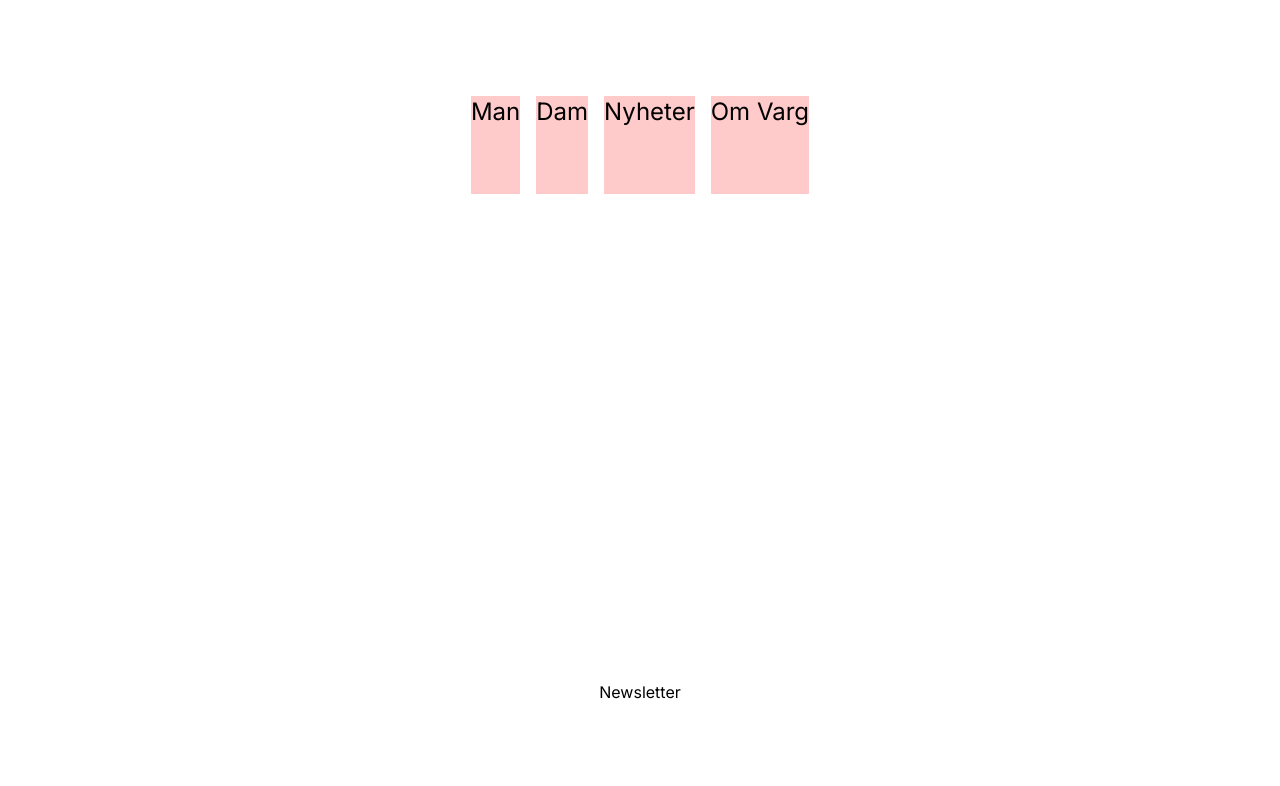
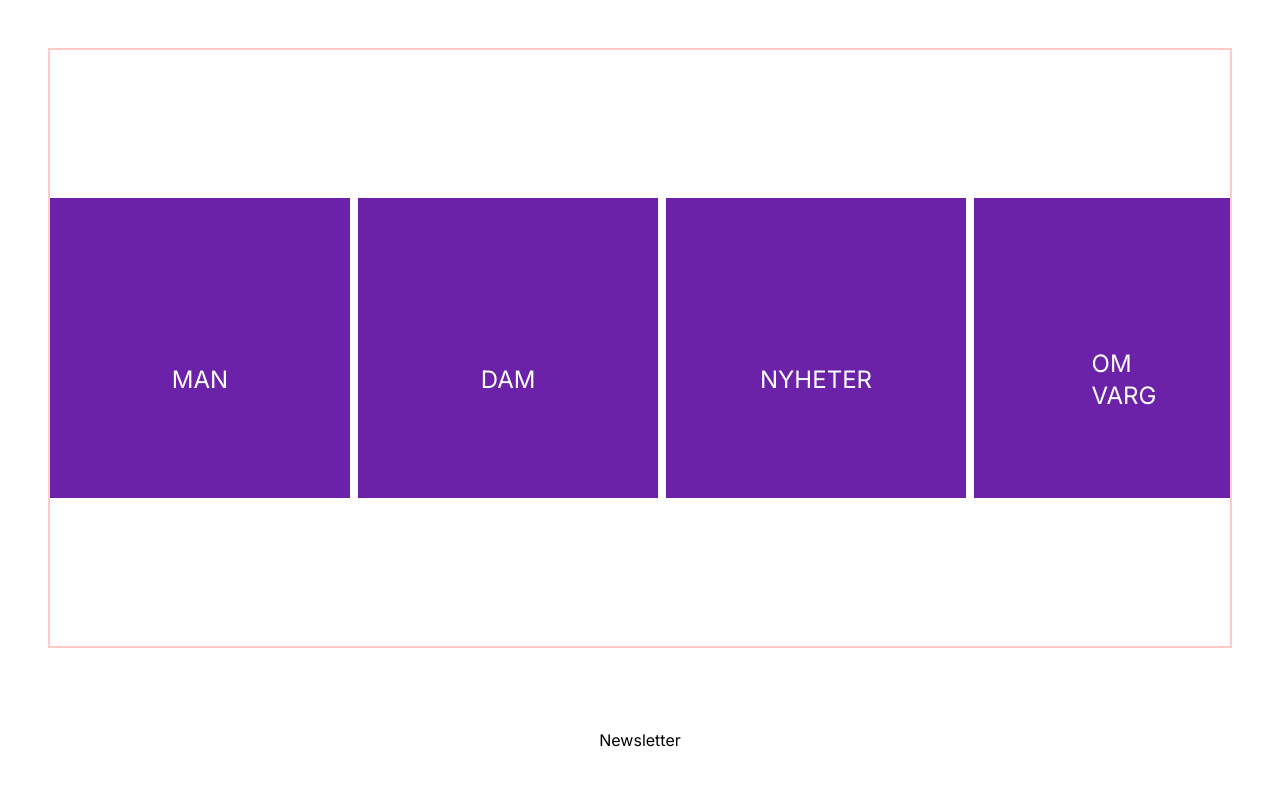
Before and after one commit to marcusxyz/nextjs-code-test, a Next.js app: page / in a window 1280 px wide. Shown: the top 786 px of the page. Built offline with nearby package versions, Linux system fonts and the light colour scheme.

Commit message:
feat: begin work on slider

```diff
--- a/src/app/components/CategoryCard.tsx
+++ b/src/app/components/CategoryCard.tsx
@@ -1,3 +1,4 @@
+import Link from 'next/link';
 import React from 'react';
 
 interface CategoryCardProps {
@@ -6,9 +7,17 @@ interface CategoryCardProps {
 
 const CategoryCard = ({ categoryTitle = '' }: CategoryCardProps) => {
   return (
-    <div className='aspect-square bg-red-200'>
-      <h2 className='text-2xl'>{categoryTitle}</h2>
-    </div>
+    <Link href='/' className='w-full group'>
+      <div className='relative aspect-square min-w-[300px] bg-purple-800 flex justify-center items-center p-12 lg:p-20 lg:group-hover:-translate-y-4 transition-transform duration-300 ease-in-out'>
+        <div className='w-full h-full flex flex-col justify-center'>
+          <div className='lg:block lg:relative p-6 border-4 border-orange-500 lg:border-transparent lg:group-hover:border-orange-500 transition-all duration-200 transform ease-in translate-y-0'>
+            <h2 className='text-2xl uppercase lg:absolute lg:inset-[56px] flex items-center justify-center text-orange-500 lg:text-white transition-transform duration-400 ease-in-out transform translate-y-0 lg:group-hover:-translate-y-8 group-hover:text-orange-500'>
+              {categoryTitle}
+            </h2>
+          </div>
+        </div>
+      </div>
+    </Link>
   );
 };
 
--- a/src/app/components/CategoryList.tsx
+++ b/src/app/components/CategoryList.tsx
@@ -8,11 +8,13 @@ interface CategoryListProps {
 
 const CategoryList = ({ categoryData = [] }: CategoryListProps) => {
   return (
-    <div className='h-auto flex flex-row gap-4'>
-      {categoryData.map(({ id, categoryTitle }) => (
-        <CategoryCard key={id} categoryTitle={categoryTitle} />
-      ))}
-    </div>
+    <section className='w-full'>
+      <div className='hide-scrollbar flex w-full items-center justify-start gap-2 overflow-x-auto border-2 border-red-200 lg:min-h-[600px]'>
+        {categoryData.map(({ id, categoryTitle }) => (
+          <CategoryCard key={id} categoryTitle={categoryTitle} />
+        ))}
+      </div>
+    </section>
   );
 };
 
--- a/src/app/globals.css
+++ b/src/app/globals.css
@@ -7,6 +7,17 @@
   --text-color: #000;
 }
 
+/* For Webkit-based browsers (Chrome, Safari and Opera) */
+.hide-scrollbar::-webkit-scrollbar {
+  display: none;
+}
+
+/* For IE, Edge and Firefox */
+.scrollbar-hide {
+  -ms-overflow-style: none; /* IE and Edge */
+  scrollbar-width: none; /* Firefox */
+}
+
 body {
   color: var(--text-color);
   background: var(--background);
--- a/src/app/page.tsx
+++ b/src/app/page.tsx
@@ -1,5 +1,5 @@
 import CategoryList from './components/CategoryList';
-import Newsletter from './components/newsletter';
+import Newsletter from './components/Newsletter';
 
 export interface CategoryMockdataProps {
   id: number;
@@ -27,7 +27,7 @@ const CategoryMockdata: CategoryMockdataProps[] = [
 
 const Home = () => {
   return (
-    <main className='flex min-h-screen flex-col items-center justify-between p-24'>
+    <main className='flex min-h-screen flex-col items-center justify-between p-4 lg:p-12'>
       {!!CategoryMockdata.length && (
         <CategoryList categoryData={CategoryMockdata} />
       )}
```
